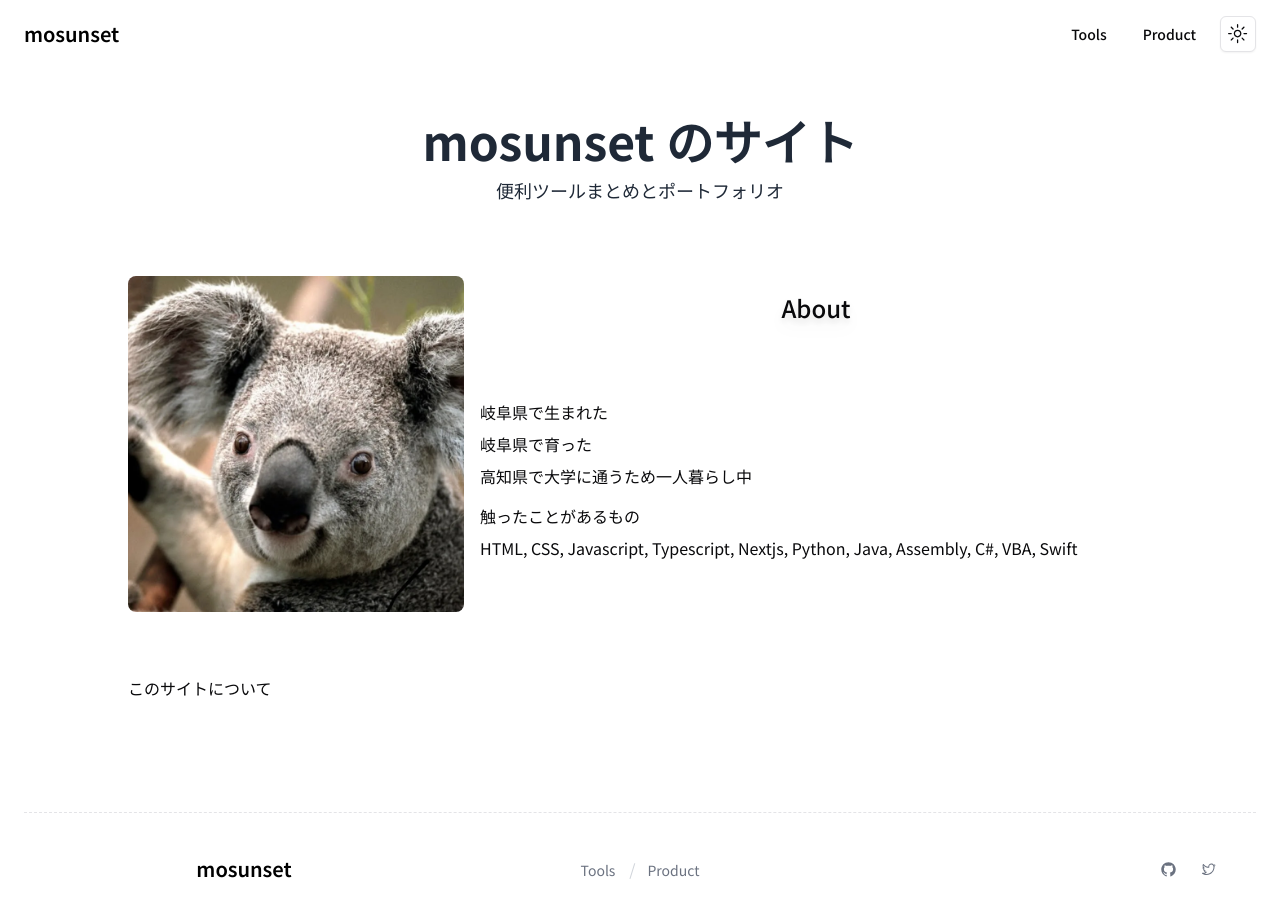
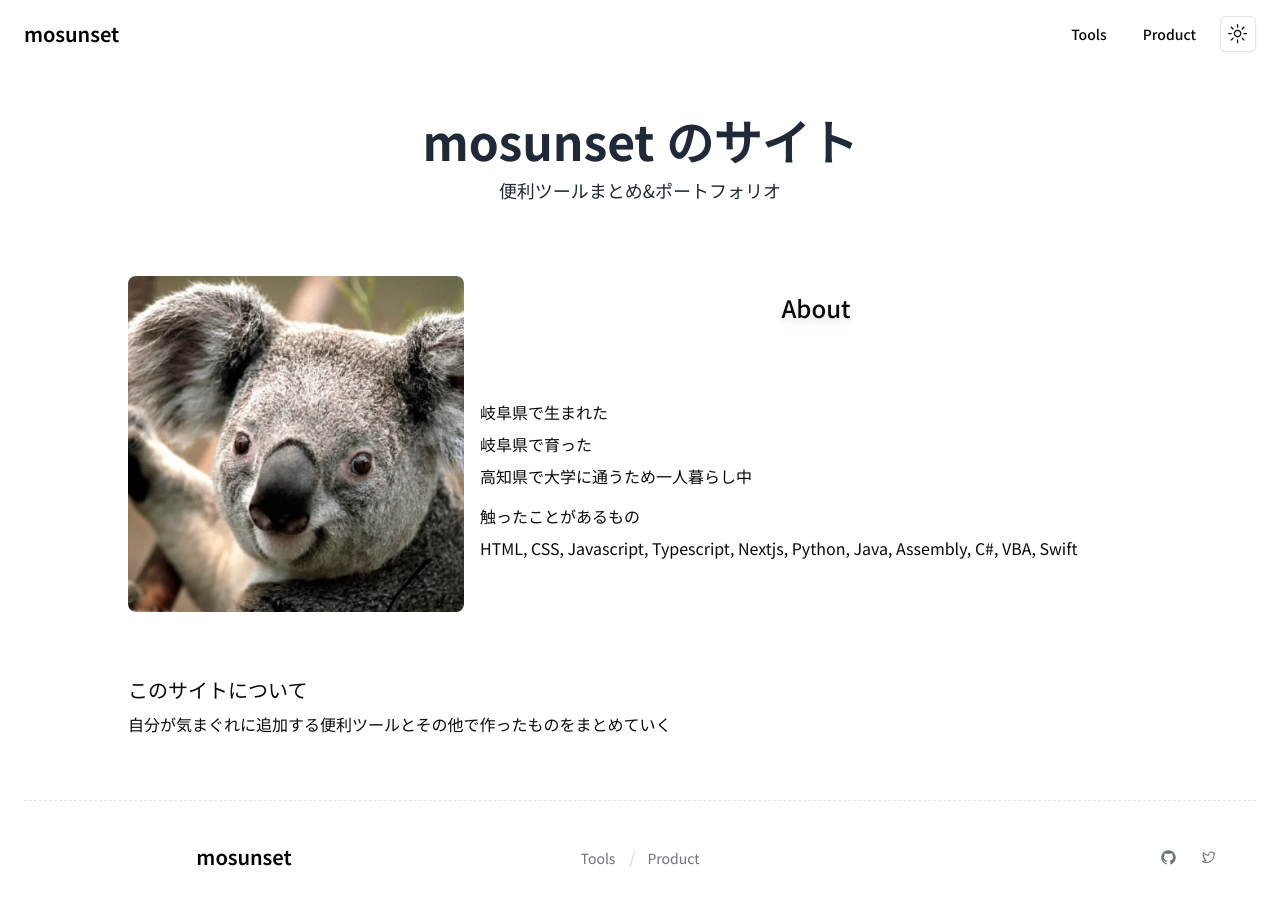
Before and after one commit to mosunset/mosunset, a Next.js app: page / in a window 1280 px wide. Shown: the top 918 px of the page. Built offline with nearby package versions, Linux system fonts and the light colour scheme.

Commit message:
site description

```diff
--- a/src/app/page.tsx
+++ b/src/app/page.tsx
@@ -6,12 +6,13 @@ export default function Home() {
         <>
             <PageTitle
                 title={"mosunset のサイト"}
-                description={"便利ツールまとめとポートフォリオ"}
+                description={"便利ツールまとめ&ポートフォリオ"}
             />
             <About />
             <div className="mx-auto max-w-[85rem] px-4 py-8 sm:px-6 lg:px-8">
-                <div className="mx-auto max-w-5xl grid-cols-[minmax(10rem,_1fr)_2fr] grid-rows-[minmax(4rem,4rem)_3fr] gap-x-4 gap-y-2 sm:grid">
-                    <h2>このサイトについて</h2>
+                <div className="mx-auto max-w-5xl">
+                    <h2 className="font-medium text-xl mb-2">このサイトについて</h2>
+                    <p>自分が気まぐれに追加する便利ツールとその他で作ったものをまとめていく</p>
                 </div>
             </div>
         </>
```
